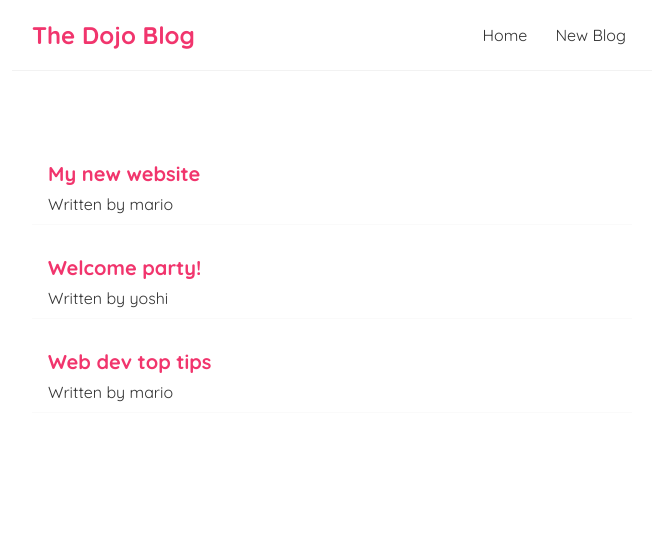
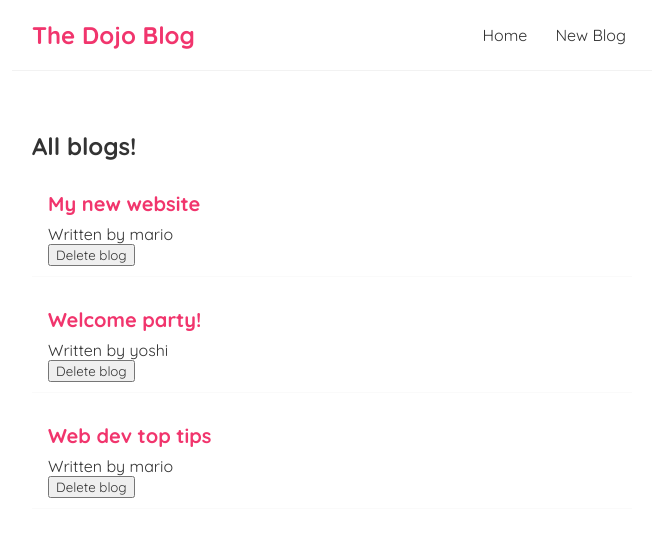
Before and after one commit to ahmads1990/DojoBlog, a React (Create React App) app: page / in a window 1280 px wide. Shown: the top 536 px of the page, without its empty margins (308-964 px from the left). Built offline with nearby package versions, Linux system fonts and the light colour scheme.

Commit message:
Blog list delete button

```diff
--- /dev/null
+++ b/src/BlogList.js
@@ -0,0 +1,19 @@
+const BlogList = ({ blogs, title, handleDelete }) => {
+	// const blogs = props.blogs;
+	// const title = props.title;
+
+	return (
+		<div className="blog-list">
+			<h2>{title}</h2>
+			{blogs.map((blog) => (
+				<div className="blog-preview" key={blog.id}>
+					<h2>{blog.title}</h2>
+					<p>Written by {blog.author}</p>
+					<button onClick={() => handleDelete(blog.id)}>Delete blog</button>
+				</div>
+			))}
+		</div>
+	);
+};
+
+export default BlogList;
--- a/src/Home.js
+++ b/src/Home.js
@@ -1,4 +1,5 @@
 import { useState } from "react";
+import BlogList from "./BlogList";
 
 const Home = () => {
 	const [blogs, setBlogs] = useState([
@@ -7,14 +8,14 @@
 		{ title: "Web dev top tips", body: "lorem ipsum...", author: "mario", id: 3 },
 	]);
 
+	const handleDelete = (id) => {
+		const newBlogs = blogs.filter((b) => b.id !== id);
+		setBlogs(newBlogs);
+	};
+
 	return (
 		<div className="home">
-			{blogs.map((blog) => (
-				<div className="blog-preview" key={blog.id}>
-					<h2>{blog.title}</h2>
-					<p>Written by {blog.author}</p>
-				</div>
-			))}
+			<BlogList blogs={blogs} title="All blogs!" handleDelete={handleDelete} />
 		</div>
 	);
 };
```
